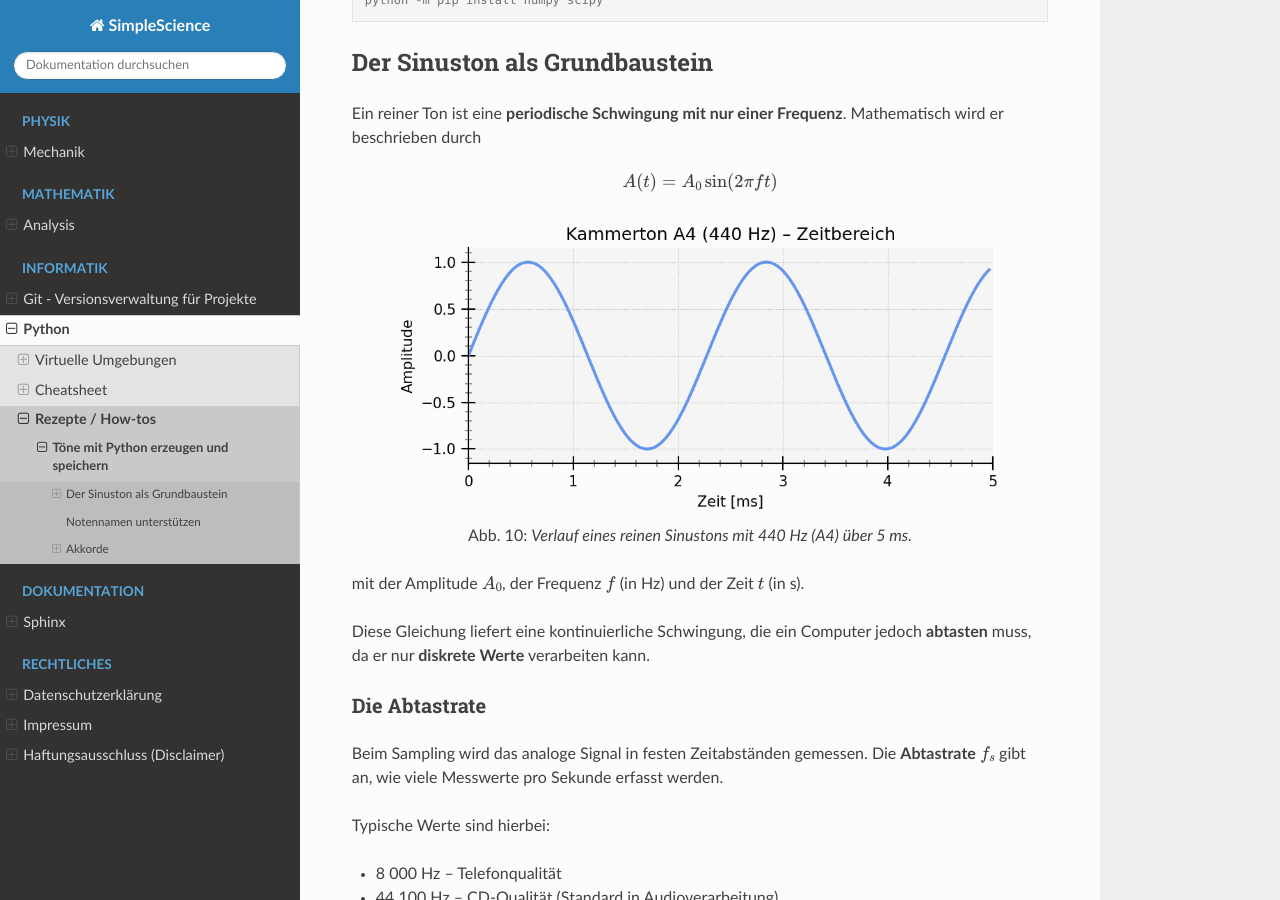
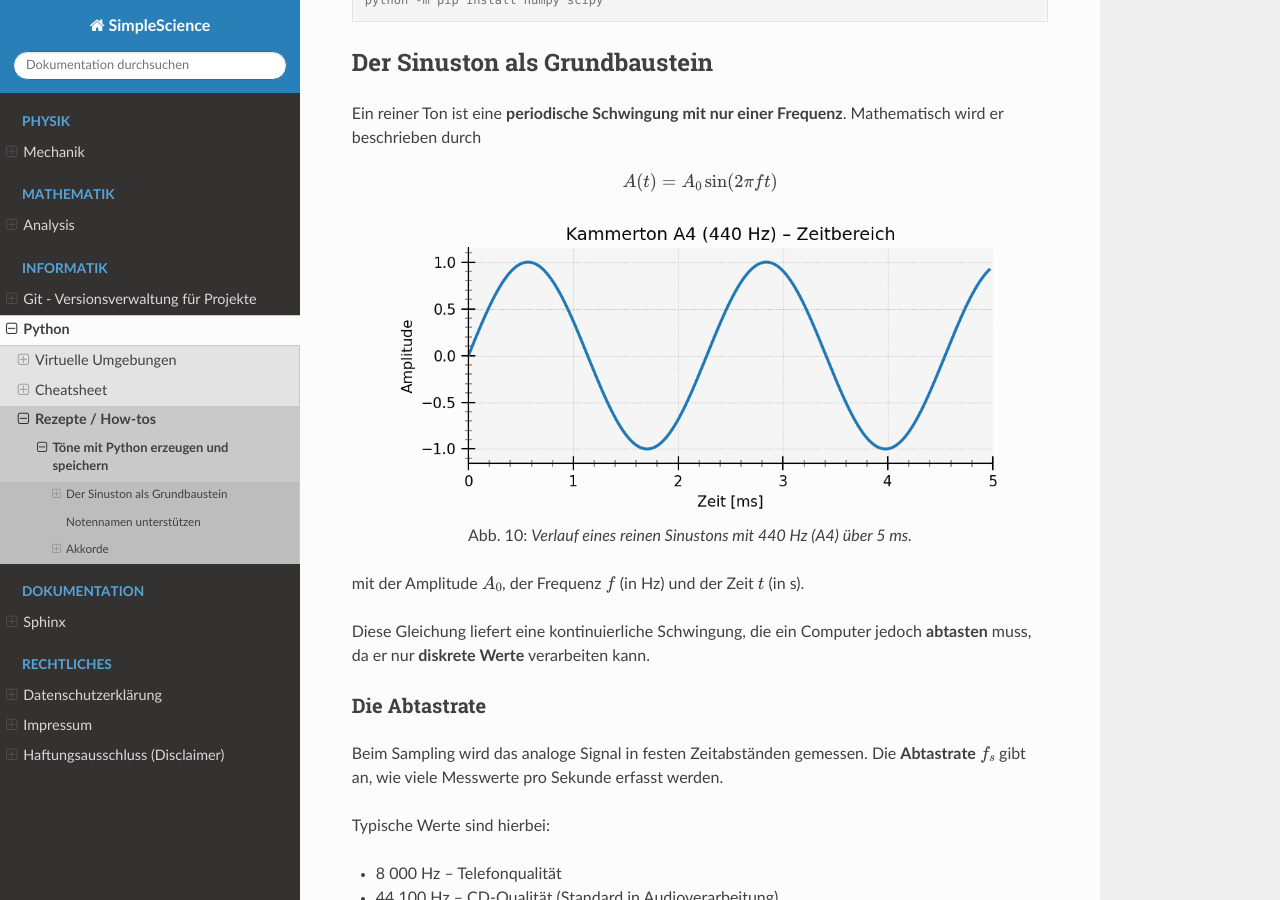
Before and after one commit to TobiasReichart/SimpleScience, a Sphinx documentation site: the page built from source/python/rezepte/audio/toene_erzeugen.md, in a window 1280 px wide and 900 px high, scrolled down 625 px. Built offline with Sphinx 7.4.7 and the Read the Docs theme 3.1.0, drawn with Linux system fonts in a browser that asks for light colours.

Commit message:
Add color constants for improved plot styling and update plot colors in audio scripts

```diff
--- a/source/conf.py
+++ b/source/conf.py
@@ -90,3 +90,21 @@
     securityLevel: "loose"  // erlaubt Links/HTML im Diagramm (vorsichtig verwenden!)
 });
 """
+
+# -- Farben ------------------------------------------------------------------
+mathjax3_config = {
+    "loader": {"load": ["[tex]/color"]},
+    "tex": {
+        "packages": {"[+]": ["color"]},
+        "macros": {
+            "red":    ["{\\color[RGB]{214,39,40} #1}", 1],     # D62728
+            "blue":   ["{\\color[RGB]{31,119,180} #1}", 1],    # 1F77B4
+            "green":  ["{\\color[RGB]{44,160,44} #1}", 1],     # 2CA02C
+            "orange": ["{\\color[RGB]{255,127,14} #1}", 1],    # FF7F0E
+            "purple": ["{\\color[RGB]{148,103,189} #1}", 1],   # 9467BD
+            "cyan":   ["{\\color[RGB]{23,190,207} #1}", 1],    # 17BECF
+            "teal":   ["{\\color[RGB]{42,161,152} #1}", 1],    # 2AA198
+            "gray":   ["{\\color[RGB]{110,110,110} #1}", 1],   # 6E6E6E
+        },
+    },
+}
--- a/source/python/rezepte/audio/toene_erzeugen_code/beautyplot.py
+++ b/source/python/rezepte/audio/toene_erzeugen_code/beautyplot.py
@@ -3,6 +3,17 @@
 wird später durch das Modul Beautyplot ersetzt.
 Ein Modul, welches auf Basis von Matplotlib schönere Layouteinstellungen setzt.
 """
+
+COLORS = {
+    "red":    "#D62728",
+    "blue":   "#1F77B4",
+    "green":  "#2CA02C",
+    "orange": "#FF7F0E",
+    "purple": "#9467BD",
+    "cyan":   "#17BECF",
+    "teal":   "#2AA198",
+    "gray":   "#6E6E6E",
+}
 
 def beautyplot(fig, ax):
     ax.tick_params(        # Hauptticks anpassen
--- a/source/python/rezepte/audio/toene_erzeugen_code/plot_abtasten.py
+++ b/source/python/rezepte/audio/toene_erzeugen_code/plot_abtasten.py
@@ -1,7 +1,7 @@
 from pathlib import Path
 import numpy as np
 import matplotlib.pyplot as plt
-from beautyplot import beautyplot
+from beautyplot import beautyplot, COLORS
 
 # -- Projekt-Root finden (Marker) ----------
 def find_project_root(start: Path | None = None) -> Path:
@@ -41,15 +41,15 @@
 fig, ax = plt.subplots(figsize=(7, 3), dpi=150)
 
 # „Analoger“ Wellenzug:
-ax.plot(t * 1000, x, lw=2, label="Sinus 440 Hz", color="cornflowerblue")
+ax.plot(t * 1000, x, lw=2, label="Sinus 440 Hz", color=COLORS["blue"])
 
 # Senkrechte Linien: von der minimalen Amplitude (ymin) bis zum jeweiligen Sinuswert
 ymin, ymax = -1.15 * amp, 1.15 * amp
 for ts, xs_val in zip(t_s, x_s):
-    ax.vlines(ts * 1000, ymin, xs_val, linewidth=0.8, color="orangered", alpha=0.8)
+    ax.vlines(ts * 1000, ymin, xs_val, linewidth=0.8, color=COLORS["orange"], alpha=0.8)
 
 # Punkte auf dem Wellenzug an den Abtaststellen:
-ax.scatter(t_s * 1000, x_s, s=18, zorder=3, label="Abtastwerte", color="orangered")
+ax.scatter(t_s * 1000, x_s, s=18, zorder=3, label="Abtastwerte", color=COLORS["orange"])
 
 # Bemaßung zwischen zwei benachbarten Abtastlinien:
 if len(t_s) >= 2:
@@ -58,7 +58,7 @@
     # Doppelpfeil:
     ax.annotate("",
                 xy=(t0, y_dim), xytext=(t1, y_dim),
-                arrowprops=dict(arrowstyle="<->", lw=1.0, color="orangered"))
+                arrowprops=dict(arrowstyle="<->", lw=1.0, color=COLORS["orange"]))
     # Text mittig über der Maßlinie:
     ts_ms = (t1 - t0)
     ax.text((t0 + t1) / 2, y_dim + 0.02 * (ymax - ymin),
--- a/source/python/rezepte/audio/toene_erzeugen_code/plot_tone_A4.py
+++ b/source/python/rezepte/audio/toene_erzeugen_code/plot_tone_A4.py
@@ -1,7 +1,7 @@
 from pathlib import Path
 import numpy as np
 import matplotlib.pyplot as plt
-from beautyplot import beautyplot
+from beautyplot import beautyplot, COLORS
 
 # -- Projekt-Root finden (Marker) ----------
 def find_project_root(start: Path | None = None) -> Path:
@@ -33,7 +33,7 @@
 
 # -- Plot ---
 fig, ax = plt.subplots(1, 1, figsize=(6, 3))
-ax.plot(t * 1000, x, linewidth=2, color="cornflowerblue")
+ax.plot(t * 1000, x, linewidth=2, color=COLORS["blue"])
 ax.set(title="Kammerton A4 (440 Hz) – Zeitbereich", xlabel="Zeit [ms]", ylabel="Amplitude")
 ax.set_ylim(ymin, ymax)
 ax.set_xlim(0., 5.)
```
Also changed, not shown: source/_static/plots/python/rezepte/audio/plot_abtasten.png, source/_static/plots/python/rezepte/audio/plot_tone_A4.png.
